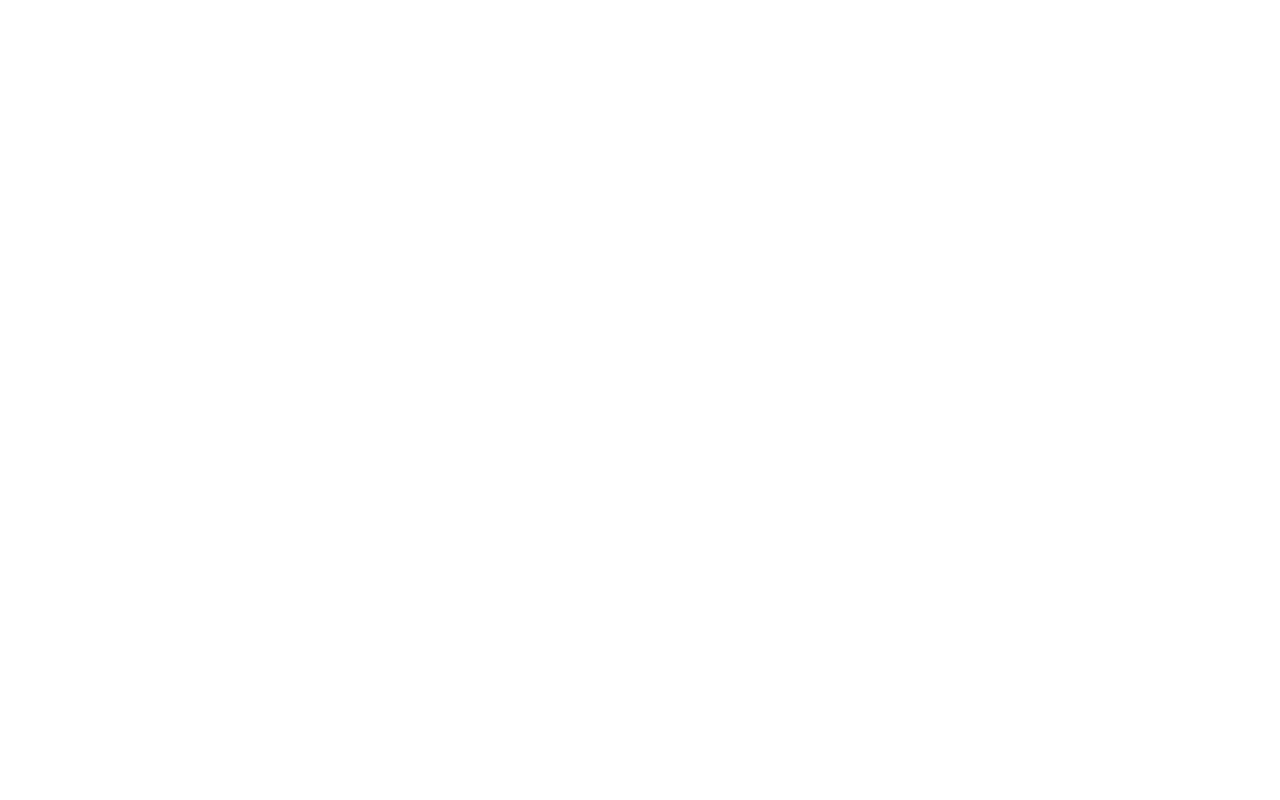
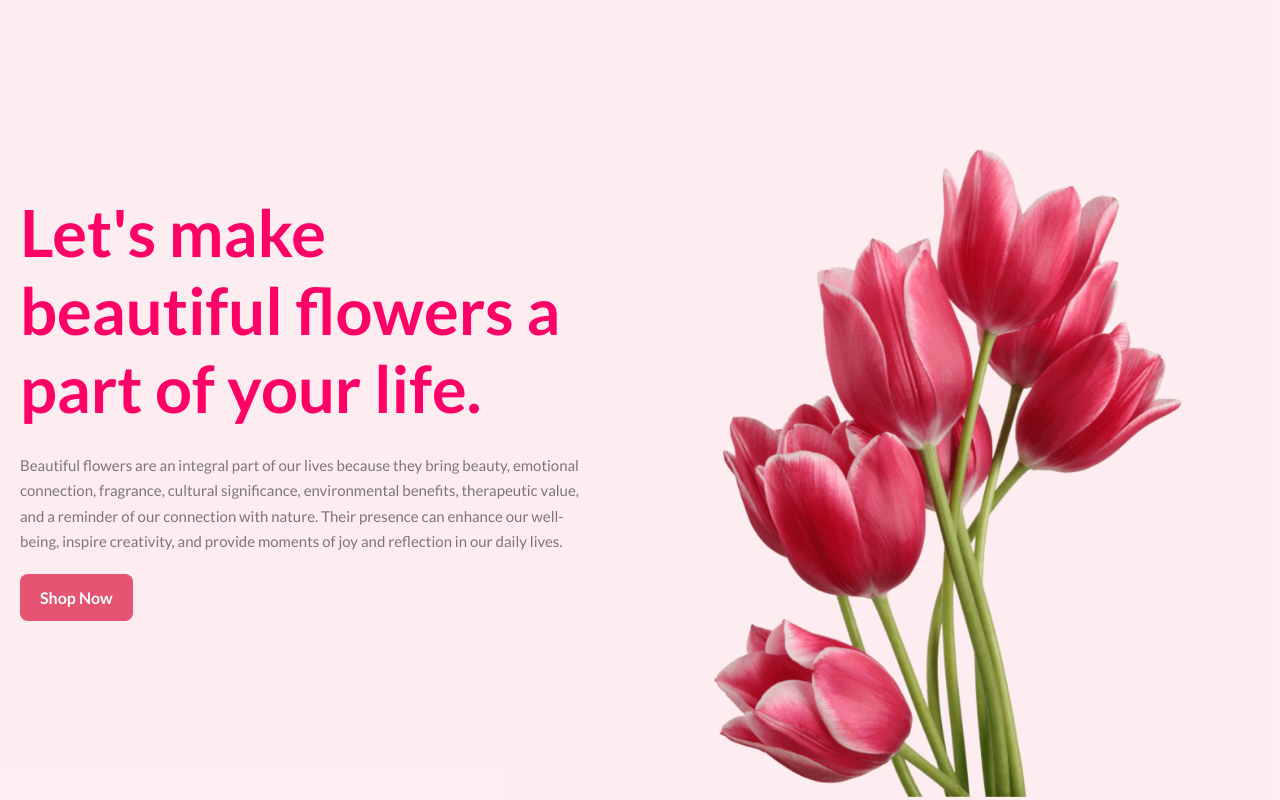
Before and after one commit to zahidjuel/flower-shop6, a plain HTML site: page index.html in a window 1280 px wide. Drawn offline with Linux system fonts and the light colour scheme.

Commit message:
added header section

```diff
--- a/index.html
+++ b/index.html
@@ -1,14 +1,33 @@
 <!DOCTYPE html>
 <html lang="en">
+
 <head>
     <meta charset="UTF-8">
     <meta name="viewport" content="width=device-width, initial-scale=1.0">
     <link rel="stylesheet" href="styles/style.css">
     <title>Flower-shop</title>
 </head>
+
 <body>
-    <header>
-
+    <header class="header">
+        <div class="banner">
+            <div class="banner-left">
+                <div>
+                    <h1 class="banner-title">Let's make beautiful flowers a part of your life.</h1>
+                    <p class="banner-text"><small>Beautiful flowers are an integral part of our lives because they bring
+                            beauty, emotional connection, fragrance, cultural significance, environmental benefits,
+                            therapeutic value, and a reminder of our connection with nature. Their presence can enhance
+                            our well-being, inspire creativity, and provide moments of joy and reflection in our daily
+                            lives.</small></p>
+                    <a href="https://paprii.com/" target="_blank" class="link-button">Shop Now</a>
+                </div>
+            </div>
+            <div class="banner-right">
+                <div class="photo">
+                    <img src="Flower Asset/pngwing 10.png" alt="">
+                </div>
+            </div>
+        </div>
     </header>
     <main>
 
@@ -17,4 +36,5 @@
 
     </footer>
 </body>
+
 </html>
--- a/styles/style.css
+++ b/styles/style.css
@@ -1,5 +1,61 @@
 /* reset margin & padding */
-*{
+@import url('https://fonts.googleapis.com/css2?family=Lato:wght@400;700&display=swap');
+
+* {
     margin: 0;
     padding: 0;
+    font-family: 'Lato', sans-serif;
 }
+
+/* common button */
+.link-button {
+    padding: 14px 20px;
+    font-weight: 700;
+    text-decoration: none;
+    color: #FFFFFF;
+    background-color: #E55473;
+    border-radius: 8px;
+}
+
+/* header section style */
+.header {
+    background-color: rgba(229, 84, 115, 0.10);
+}
+
+.banner {
+    width: 1240px;
+    height: 100vh;
+    margin: 0 auto;
+    display: flex;
+    gap: 100px;
+}
+
+.banner-left {
+    display: flex;
+    flex: 1;
+    align-items: center;
+}
+
+.banner-title {
+    color: #ff0066;
+    font-size: 65px;
+    font-weight: 800;
+}
+
+.banner-text {
+    font-size: 18px;
+    color: rgba(39, 39, 39, 0.60);
+    line-height: 1.4;
+    margin: 25px 0px 35px;
+}
+
+.banner-right {
+    display: flex;
+    flex: 1;
+    align-items: end;
+}
+
+.banner-right img {
+    width: 100%;
+    height: 650px;
+}
```
